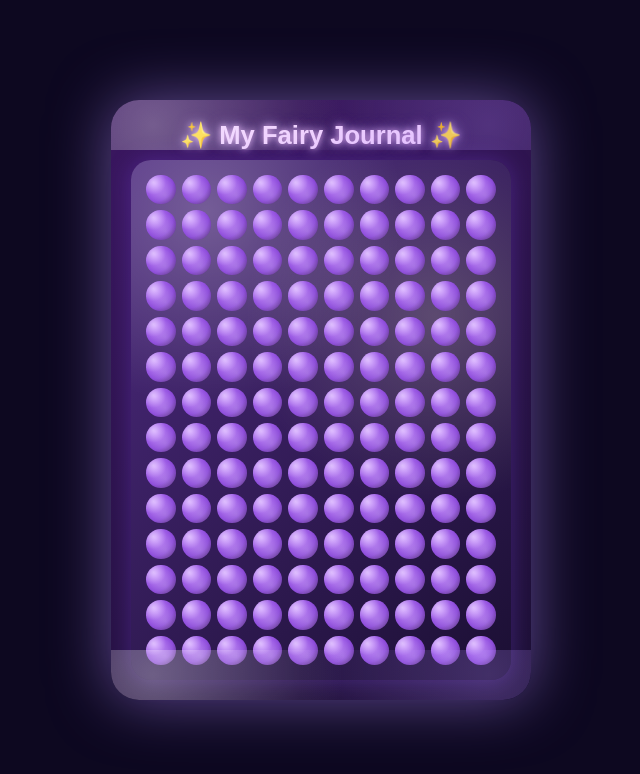
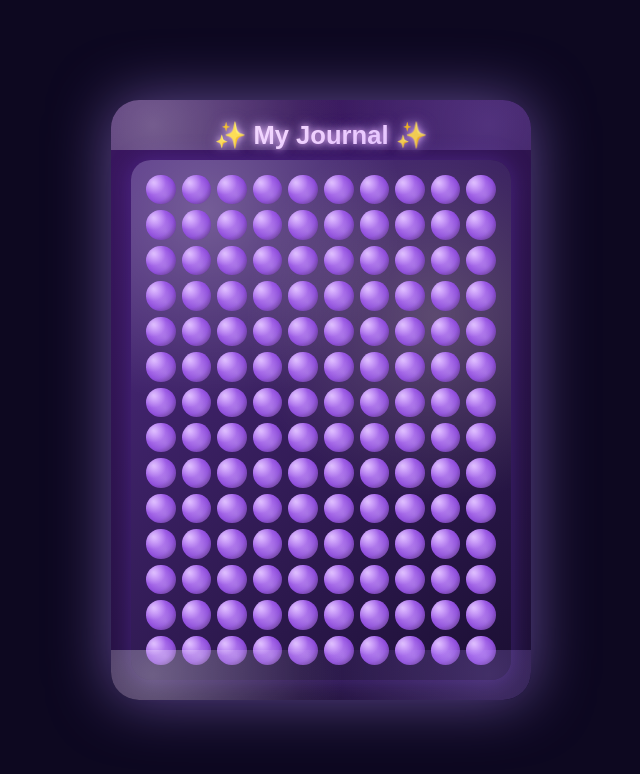
Before and after one commit to xenbohem/sequin-journal, a plain HTML site: page canvas-cover/drawing-journal-2nd.html in a window 1280 px wide. Shown: the whole page, without its empty margins (319-959 px from the left). Drawn offline with Linux system fonts and the light colour scheme.

Commit message:
Update drawing-journal-2nd.html

```diff
--- a/canvas-cover/drawing-journal-2nd.html
+++ b/canvas-cover/drawing-journal-2nd.html
@@ -105,7 +105,7 @@ body {
 
 <body>
 <div class="fantasy-card">
-  <div class="card-title">✨ My Fairy Journal ✨</div>
+  <div class="card-title">✨ My Journal ✨</div>
   <div class="panel" id="panel"></div>
 </div>
 
```
